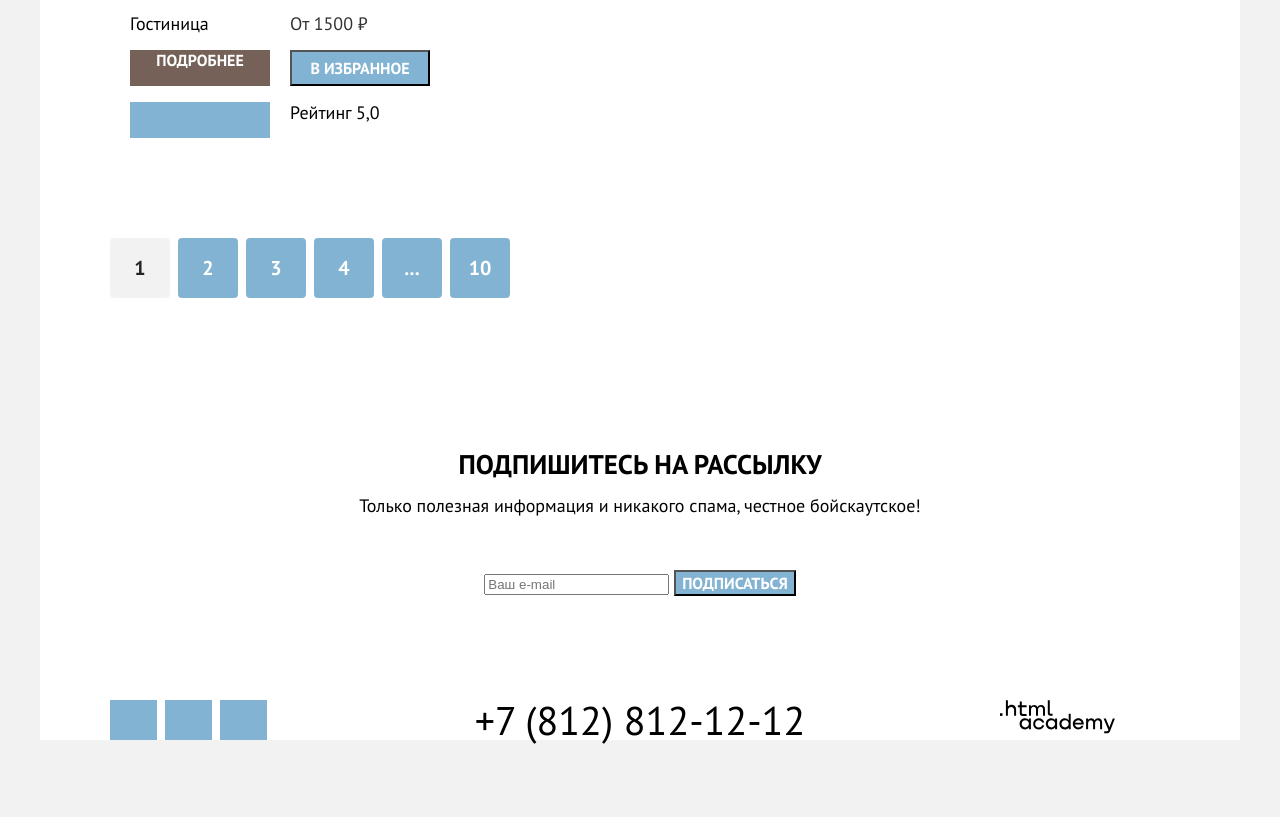
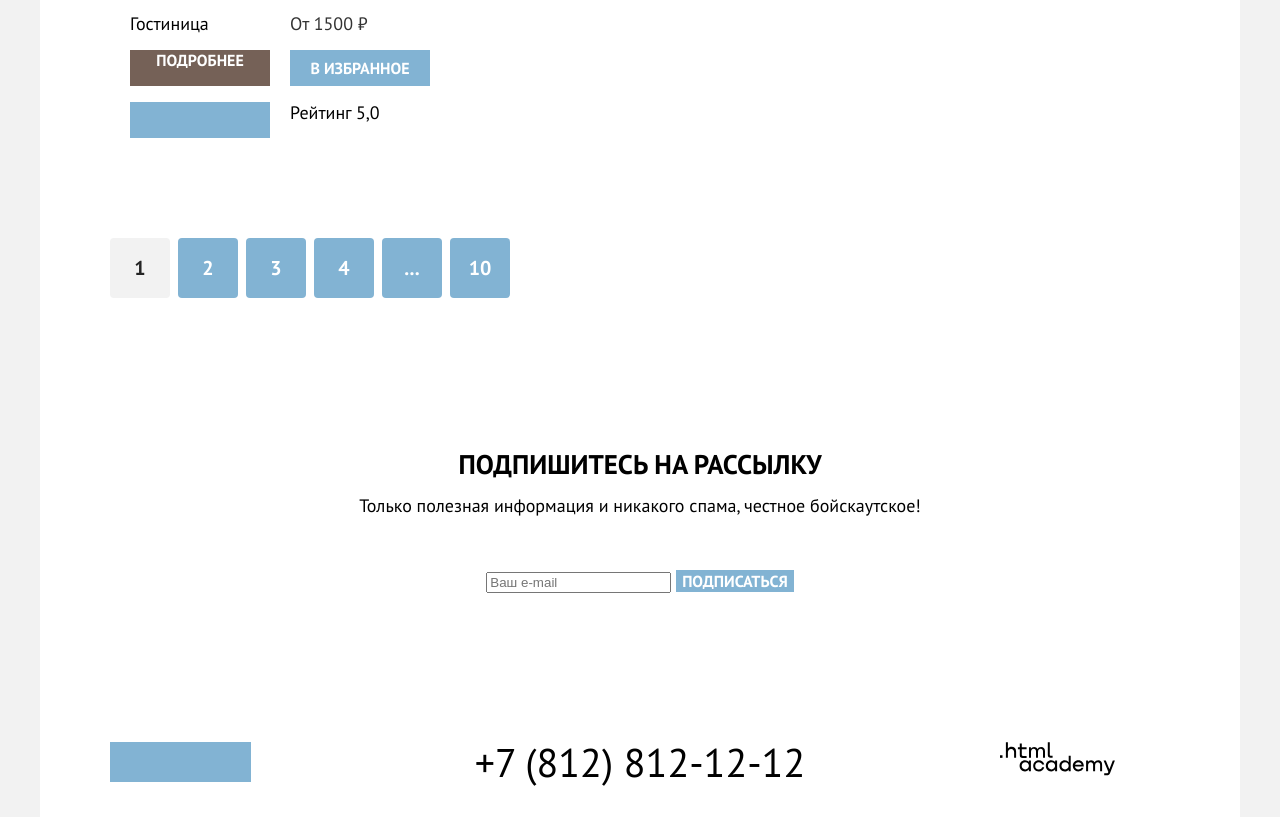
Before and after one commit to htmlacademy-htmlcss/2071821-sedona-35, a plain HTML site: page catalog.html in a window 1280 px wide. Shown: the part 1098-1915 px from the top of the page. Before the commit the page ends 1844 px from the top, so only its background shows below. Drawn offline with Linux system fonts and the light colour scheme.

Commit message:
Adds required changes

```diff
--- a/styles/styles.css
+++ b/styles/styles.css
@@ -41,6 +41,8 @@ body {
 
 
 .button {
+  display: inline-block;
+  /*padding: 8px 50px;*/
   font-family: inherit;
   font-size: 16px;
   line-height: 20px;
@@ -50,11 +52,15 @@ body {
   background-color: #82b3d3;
   text-decoration: none;
   text-transform: uppercase;
+  border: none;
+  cursor: pointer;
 }
 
 .big-button {
   font-size: 20px;
   line-height: 36px;
+  padding-left: 34px;
+  padding-right: 34px;
 }
 
 .brown-button {
@@ -223,6 +229,7 @@ body {
 
 
 .blue-item-text {
+  box-sizing: border-box;
   width: 400px;
   padding: 92px 85px 111px 85px;
 }
@@ -323,8 +330,8 @@ body {
 
 .page-footer {
   display: flex;
-  padding-left: 70px;
-  padding-right: 70px;
+  padding: 45px 70px 35px 70px;
+
 }
 
 .footer-contacts {
@@ -342,15 +349,16 @@ body {
   padding: 0;
   list-style-type: none;
 }
-
+/*
 .footer-social-item:not(:last-child) {
   margin-right: 8px;
- }
+ }*/
 
  .footer-social-item .button{
   display: block;
   width: 47px;
   height: 40px;
+  padding: 0;
 }
 
 .breadcrumbs {
```
